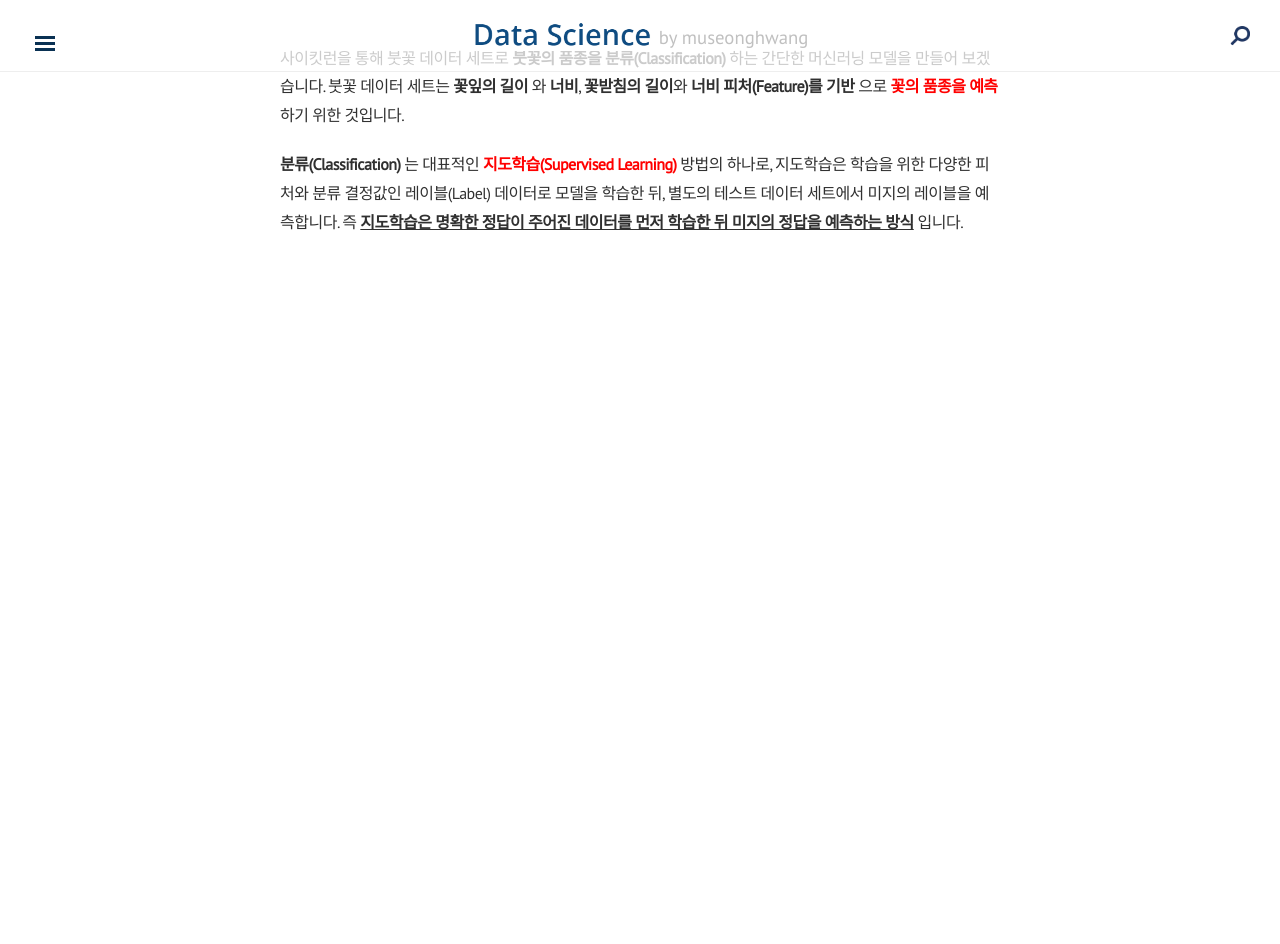
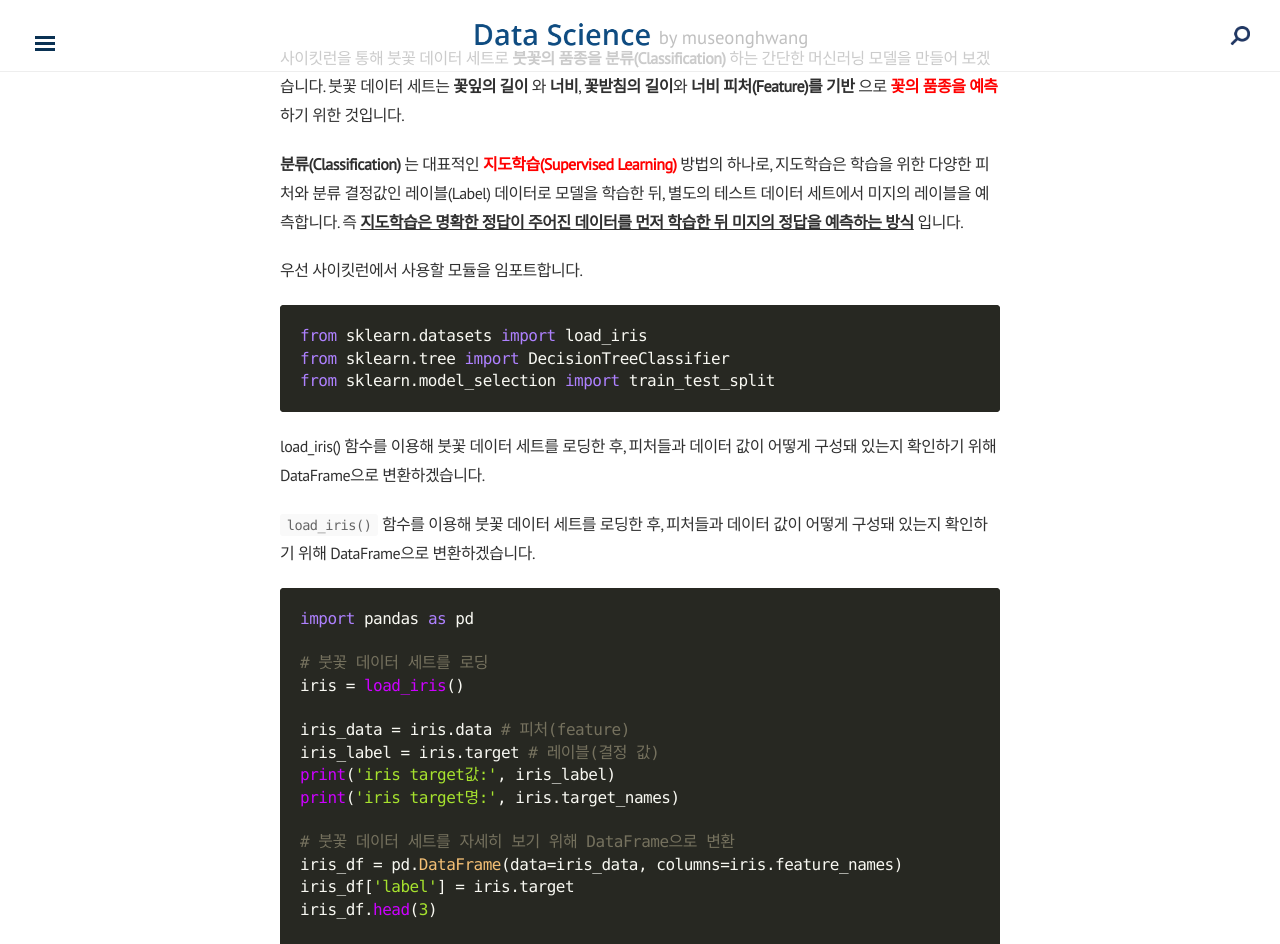
Before and after one commit to museonghwang/museonghwang.github.io, a Jekyll site: the page built from _posts/2023-04-01-ml-sklearn01.md, in a window 1280 px wide and 1400 px high, scrolled down 214 px. Shown: the top 944 px of the window. Built offline with Jekyll 4.4.1, drawn with Linux system fonts in a browser that asks for light colours; nearby versions of some CDN libraries; before the commit the page ends 900 px from its top, so only the background shows below that; some of the changed text lies outside the part shown.

Commit message:
ml-sklearn01 Upload

````diff
--- a/_posts/2023-04-01-ml-sklearn01.md
+++ b/_posts/2023-04-01-ml-sklearn01.md
@@ -12,3 +12,48 @@ tag: Machine-Learning
 
 
 **분류(Classification)** 는 대표적인 **<span style="color:red">지도학습(Supervised Learning)</span>** 방법의 하나로, 지도학습은 학습을 위한 다양한 피처와 분류 결정값인 레이블(Label) 데이터로 모델을 학습한 뒤, 별도의 테스트 데이터 세트에서 미지의 레이블을 예측합니다. 즉 **<u>지도학습은 명확한 정답이 주어진 데이터를 먼저 학습한 뒤 미지의 정답을 예측하는 방식</u>** 입니다.
+
+
+우선 사이킷런에서 사용할 모듈을 임포트합니다.
+``` py
+from sklearn.datasets import load_iris
+from sklearn.tree import DecisionTreeClassifier
+from sklearn.model_selection import train_test_split
+```
+
+load_iris() 함수를 이용해 붓꽃 데이터 세트를 로딩한 후, 피처들과 데이터 값이 어떻게 구성돼 있는지 확인하기 위해 DataFrame으로 변환하겠습니다.
+
+
+`load_iris()` 함수를 이용해 붓꽃 데이터 세트를 로딩한 후, 피처들과 데이터 값이 어떻게 구성돼 있는지 확인하기 위해 DataFrame으로 변환하겠습니다.
+
+
+```py
+import pandas as pd
+
+# 붓꽃 데이터 세트를 로딩
+iris = load_iris()
+
+iris_data = iris.data # 피처(feature)
+iris_label = iris.target # 레이블(결정 값)
+print('iris target값:', iris_label)
+print('iris target명:', iris.target_names)
+
+# 붓꽃 데이터 세트를 자세히 보기 위해 DataFrame으로 변환
+iris_df = pd.DataFrame(data=iris_data, columns=iris.feature_names)
+iris_df['label'] = iris.target
+iris_df.head(3)
+
+[output]
+iris target값: [0 0 0 0 0 0 0 0 0 0 0 0 0 0 0 0 0 0 0 0 0 0 0 0 0 0 0 0 0 0 0 0 0 0 0 0 0
+ 0 0 0 0 0 0 0 0 0 0 0 0 0 1 1 1 1 1 1 1 1 1 1 1 1 1 1 1 1 1 1 1 1 1 1 1 1
+ 1 1 1 1 1 1 1 1 1 1 1 1 1 1 1 1 1 1 1 1 1 1 1 1 1 1 2 2 2 2 2 2 2 2 2 2 2
+ 2 2 2 2 2 2 2 2 2 2 2 2 2 2 2 2 2 2 2 2 2 2 2 2 2 2 2 2 2 2 2 2 2 2 2 2 2
+ 2 2]
+iris target명: ['setosa' 'versicolor' 'virginica']
+```
+<p align="center">
+<img alt="image" src="https://user-images.githubusercontent.com/77891754/234644019-ed749b3b-55fa-4f01-b335-8eb5e477a357.png">
+</p>
+
+
+학습용 데이터와 테스트용 데이터를 분리하겠습니다. 학습용 데이터와 테스트용 데이터는 반드시 분리해야 합니다. 학습 데이터로 학습된 모델이 얼마나 뛰어난 성능을 가지는지 평가하려면 테스트 데이터 세트가 필요하기 때문입니다. 이를 위해서 사이킷런은 `train_test_split()` API를 제공합니다.
````
